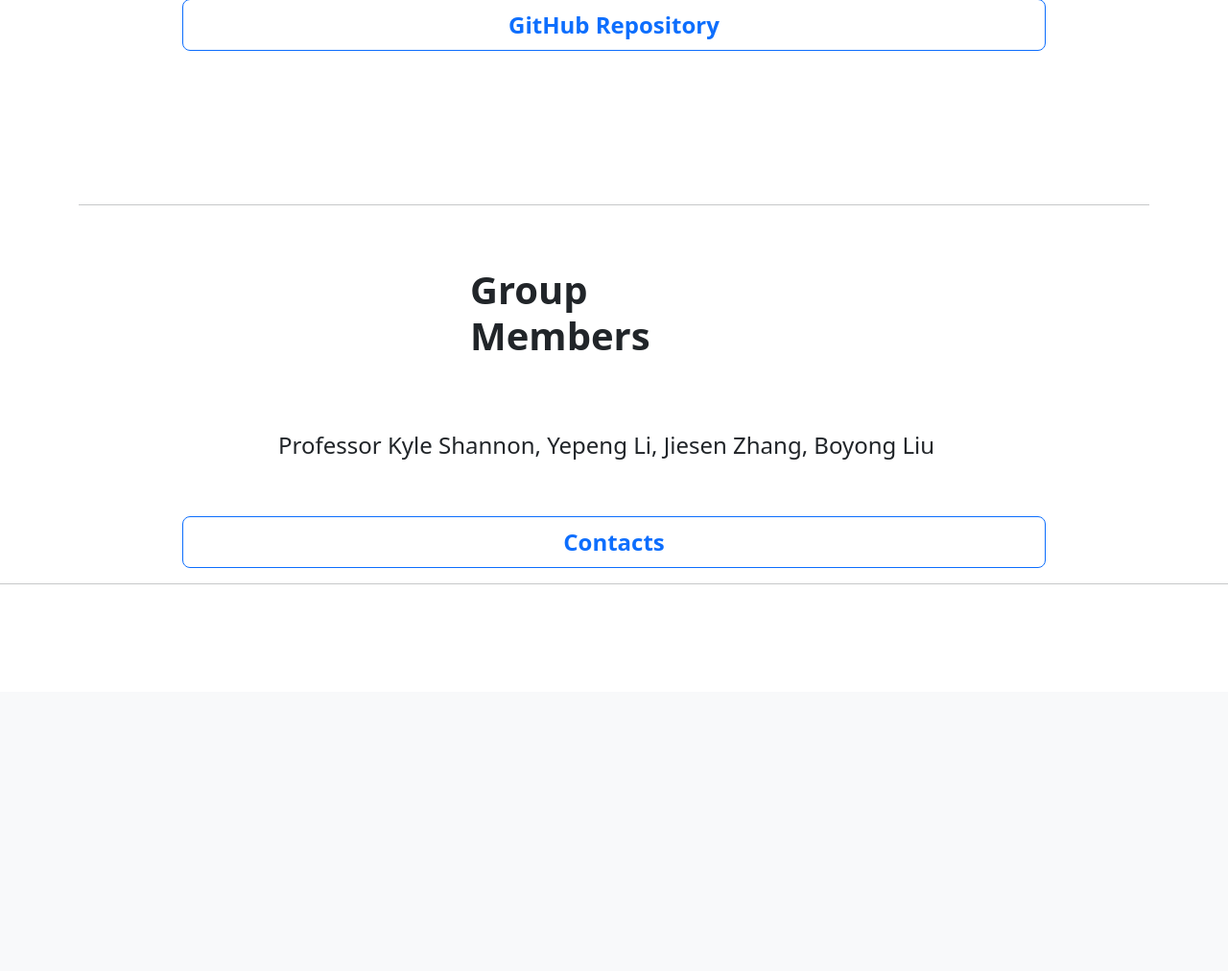
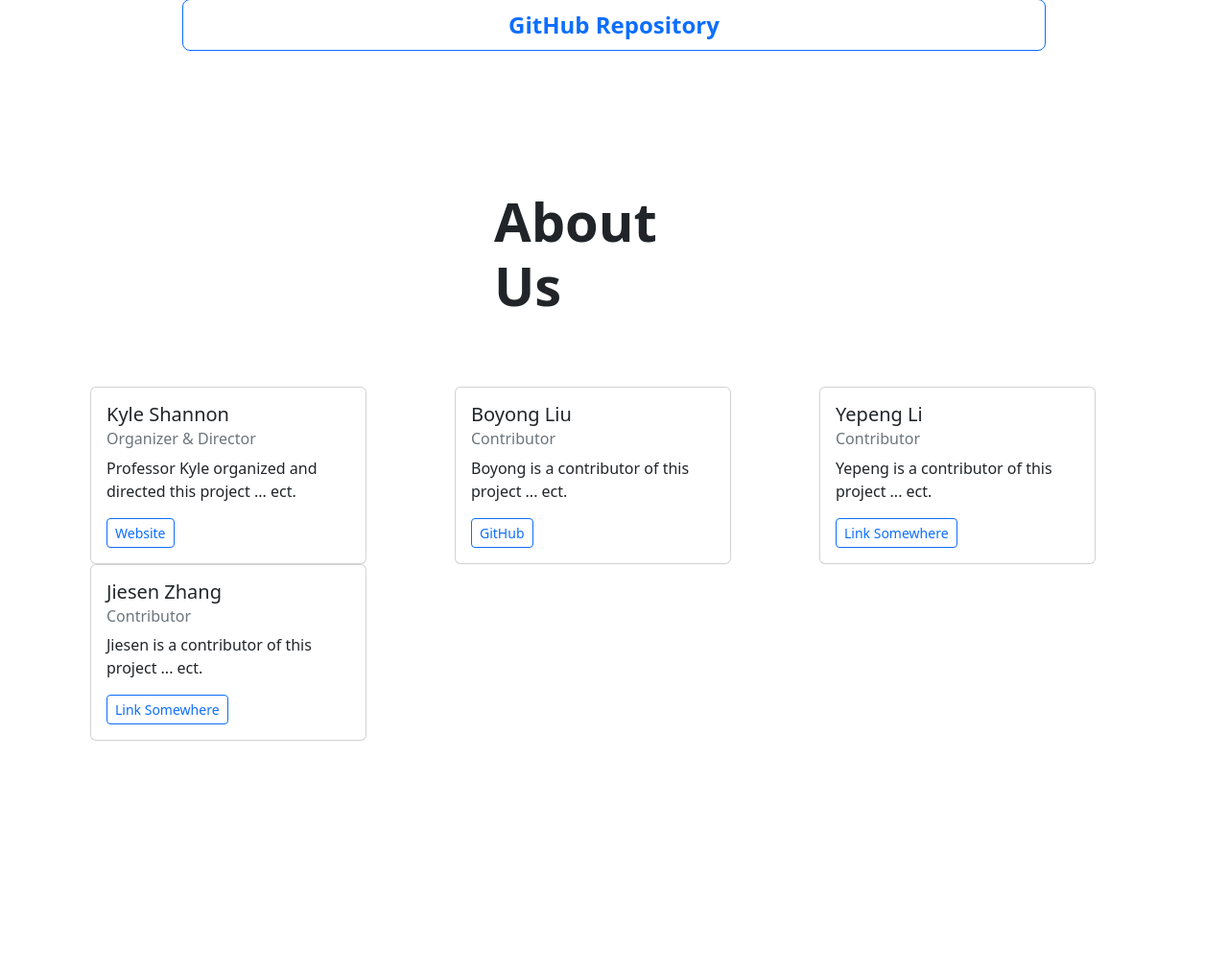
Before and after one commit to LBY777/MediRoute-Optimization, a Flask app: page /about/ in a window 1280 px wide. Shown: the part 380-1392 px from the top of the page at 96% size. Before the commit the page ends 989 px from the top, so only its background shows below. Run offline with Flask 2, Linux system fonts and the light colour scheme.

Commit message:
updated about.html

```diff
--- a/templates/about.html
+++ b/templates/about.html
@@ -22,23 +22,62 @@
         </center>
     </div>
     <br><br><br><br><br><br>
-    <hr><br><br>
-    <h1 class="mbr-section-title mbr-bold pb-3 mbr-fonts-style display-6 mx-auto"
-        style="font-weight: 600; width: 300px;">Group Members</h1>
+    <h1 class="mbr-section-title mbr-bold pb-3 mbr-fonts-style display-4 mx-auto"
+        style="font-weight: bold; width: 250px;">About Us</h1>
     <div class="">
         <br><br>
-        <p class="mbr-text pb-3 mbr-semibold mbr-fonts-style display-7 mx-auto"
-            style=" width: 700px; font-size: x-large; font-weight: 500;" width: 700px; font-weight: 500;">
-            Professor Kyle Shannon, Yepeng Li, Jiesen Zhang, Boyong Liu
-        </p>
-        <br>
-        <center>
-            <a class="btn btn-outline-primary btn-lg mx-auto"
-                style="width: 900px; font-weight: bold; font-size: x-large;">Contacts</a>
-        </center>
+        <div class="container mx-auto" style="width: 1300px;">
+            <div class="row">
+                <div class="col">
+                    <div class="card" style="width: 18rem;">
+                        <div class="card-body">
+                            <h5 class="card-title">Kyle Shannon</h5>
+                            <h6 class="card-subtitle mb-2 text-muted">Organizer & Director</h6>
+                            <p class="card-text">Professor Kyle organized and directed this project ... ect.</p>
+                            <a class="card-link btn btn-outline-primary btn-sm mx-auto"
+                                href="https://www.kmshannon.com/about/">Website</a>
+                        </div>
+                    </div>
+                </div>
+                <div class="col">
+                    <div class="card" style="width: 18rem;">
+                        <div class="card-body">
+                            <h5 class="card-title">Boyong Liu</h5>
+                            <h6 class="card-subtitle mb-2 text-muted">Contributor</h6>
+                            <p class="card-text">Boyong is a contributor of this project ... ect.</p>
+                            <a class="card-link btn btn-outline-primary btn-sm mx-auto"
+                                href="https://github.com/LBY777">GitHub</a>
+                        </div>
+                    </div>
+                </div>
+                <div class="col">
+                    <div class="card" style="width: 18rem;">
+                        <div class="card-body">
+                            <h5 class="card-title">Yepeng Li</h5>
+                            <h6 class="card-subtitle mb-2 text-muted">Contributor</h6>
+                            <p class="card-text">Yepeng is a contributor of this project ... ect.</p>
+                            <a class="card-link btn btn-outline-primary btn-sm mx-auto"
+                                href="#">Link Somewhere</a>
+                        </div>
+                    </div>
+                </div>
+                <div class="col">
+                    <div class="card" style="width: 18rem;">
+                        <div class="card-body">
+                            <h5 class="card-title">Jiesen Zhang</h5>
+                            <h6 class="card-subtitle mb-2 text-muted">Contributor</h6>
+                            <p class="card-text">Jiesen is a contributor of this project ... ect.</p>
+                            <a class="card-link btn btn-outline-primary btn-sm mx-auto"
+                                href="#">Link Somewhere</a>
+                        </div>
+                    </div>
+                </div>
+            </div>
+
+        </div>
     </div>
 </div>
-<hr><br><br><br><br>
+<br><br><br><br><br><br><br><br><br><br><br>
 
 
 
```
